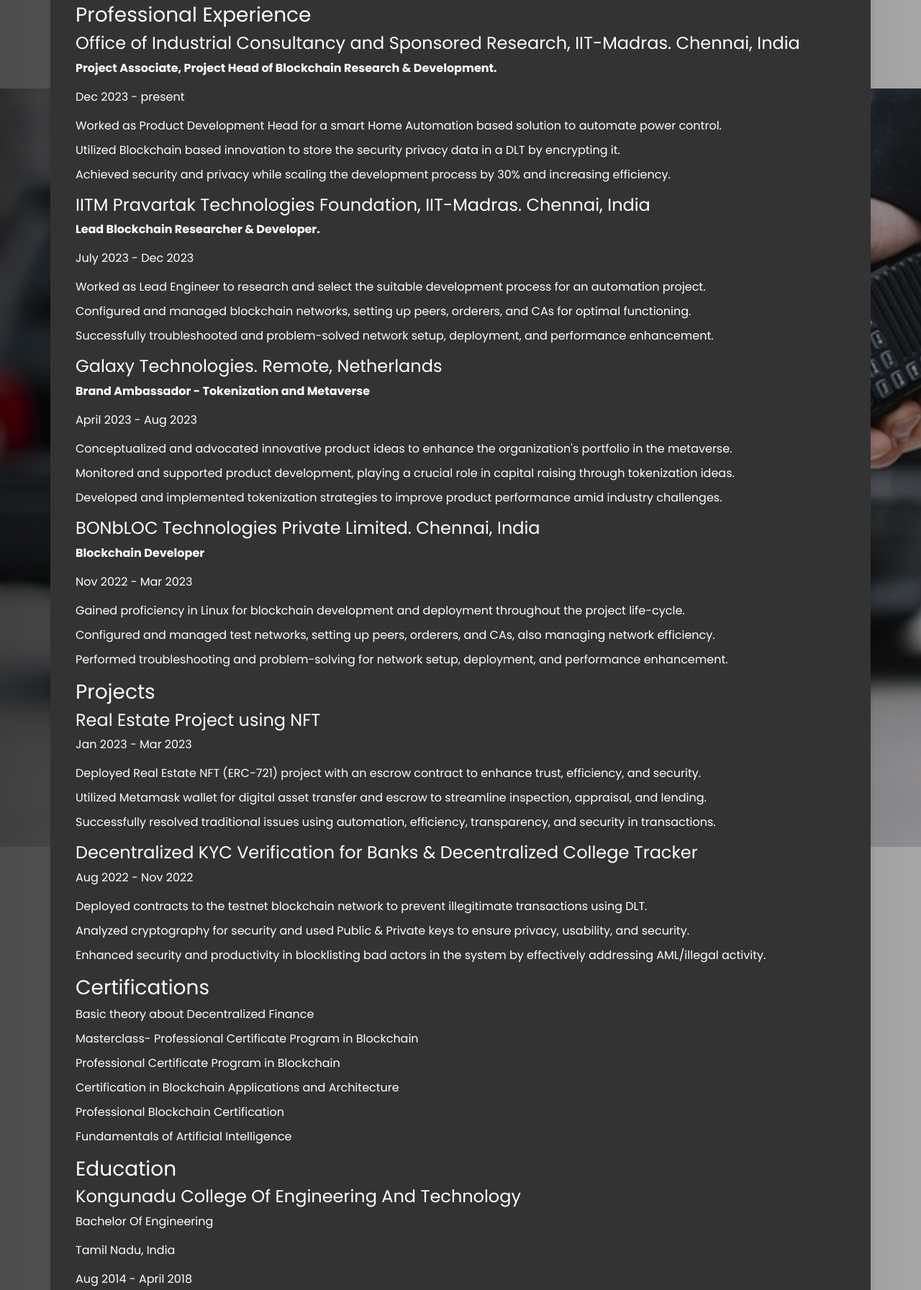
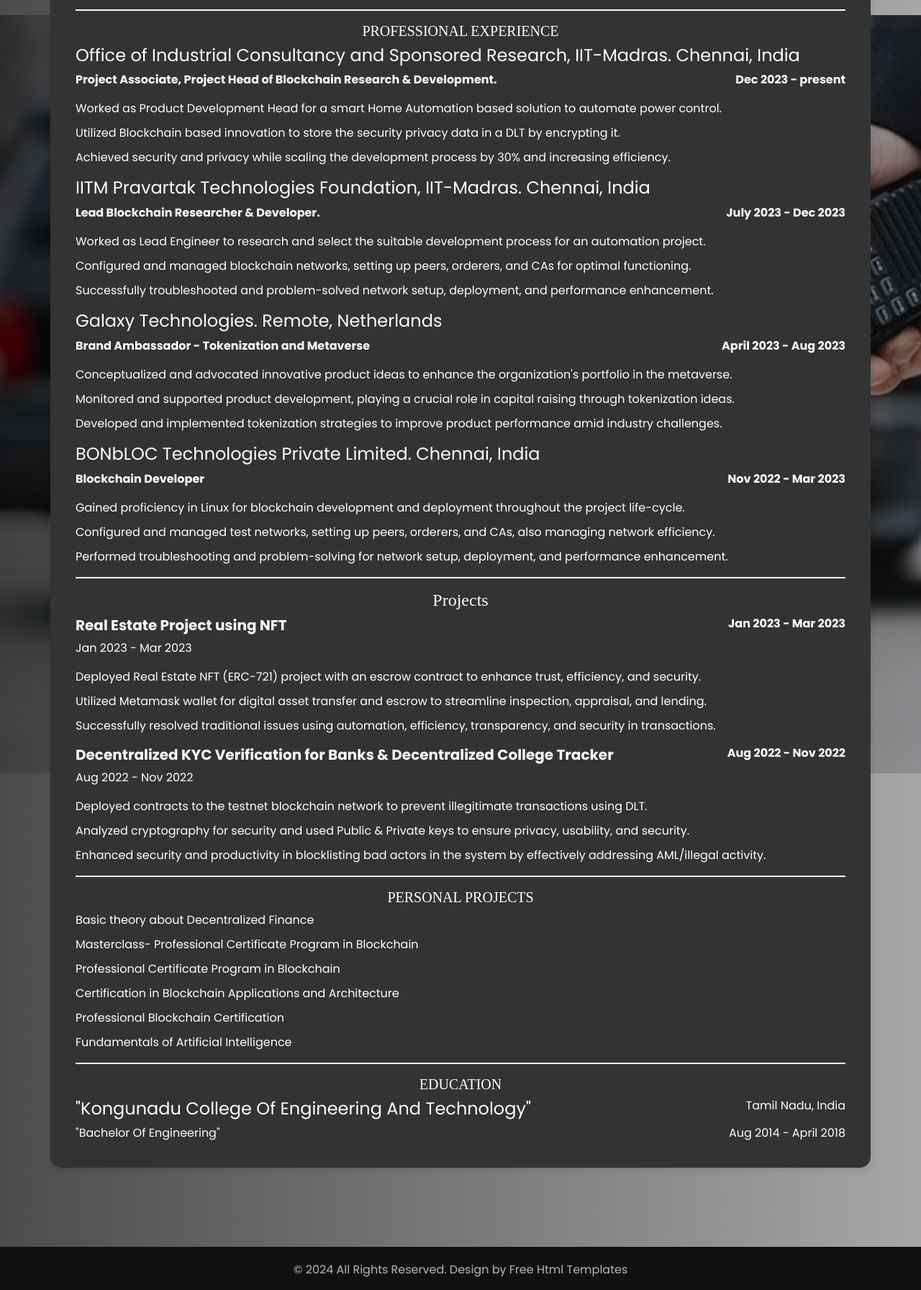
Before and after one commit to vigneshbalu96/Git_Portfolio, a plain HTML site: page contact.html in a window 1280 px wide. Shown: the part 769-2562 px from the top of the page at 72% size. Drawn offline with Linux system fonts and the light colour scheme.

Commit message:
Added Alignment

```diff
--- a/contact.html
+++ b/contact.html
@@ -198,56 +198,82 @@
                 <p>+91 8870915438 | <a href="mailto:vigneshbalu96@gmail.com" target="_blank">vigneshbalu96@gmail.com</a> | <a href="https://www.linkedin.com/in/10vb/" target="_blank">LinkedIn</a> | <a href="https://github.com/vigneshbalu96" target="_blank">Github</a></p>
                 <p>Experienced Blockchain specialist with over 2 years in major blockchains including Bitcoin, Ethereum, DeFi, crypto, ZK Proof, and L-2 technologies. Skilled in developing secure and efficient smart contract DApps, poised to drive growth in the blockchain ecosystem through expertise in DeFi, Blockchain, and Smart Contract development.</p>
 
-                <h3>Skills</h3>
+                <hr style="border: none; height: 2px; background-color: white;">
+
+                <h5 style="text-align: center; font-family: 'Times New Roman', serif;">SKILLS</h5>
                 <p>Tech Stack: Blockchain | DeFi | CryptoCurrency | Smart Contract | ZKP | Cryptography | Consensus | Algorithms | Web3.js | Ethers.js</p>
                 <p>Tools: VS-Code | Remix IDE | Foundry | Hardhat | Truffle | Docker | k8s.</p>
                 <p>Blockchains: Public, Private and Enterprise Blockchains.</p>
                 <p>OS: Mac | Linux | Windows</p>
                 <p>Language: Solidity | JS</p>
 
-                <h3>Professional Experience</h3>
+                <hr style="border: none; height: 2px; background-color: white;">
+
+                <h5 style="text-align: center; font-family: 'Times New Roman', serif;">PROFESSIONAL EXPERIENCE</h5>
                 <h4>Office of Industrial Consultancy and Sponsored Research, IIT-Madras. Chennai, India</h4>
-                <p><strong>Project Associate, Project Head of Blockchain Research & Development.</strong></p>
-                <p>Dec 2023 - present</p>
+                <p><strong>
+                  Project Associate, Project Head of Blockchain Research & Development.
+                  <span style="float: right; font-size: 16px;"> Dec 2023 - present </span>
+                </strong></p>
                 <ul>
                   <li> Worked as Product Development Head for a smart Home Automation based solution to automate power control.</li>
                   <li>Utilized Blockchain based innovation to store the security privacy data in a DLT by encrypting it.</li>
                   <li>Achieved security and privacy while scaling the development process by 30% and increasing efficiency.</li>
                 </ul>
                 <h4>IITM Pravartak Technologies Foundation, IIT-Madras. Chennai, India</h4>
-                <p><strong>Lead Blockchain Researcher & Developer.</strong></p>
-                <p>July 2023 - Dec 2023</p>
+                <p><strong>
+                  Lead Blockchain Researcher & Developer.
+                  <span style="float: right; font-size: 16px;"> July 2023 - Dec 2023 </span>
+                </strong></p>
                 <ul>
                   <li>Worked as Lead Engineer to research and select the suitable development process for an automation project.</li>
                   <li>Configured and managed blockchain networks, setting up peers, orderers, and CAs for optimal functioning.</li>
                   <li>Successfully troubleshooted and problem-solved network setup, deployment, and performance enhancement.</li>
                 </ul>
                 <h4>Galaxy Technologies. Remote, Netherlands</h4>
-                <p><strong>Brand Ambassador - Tokenization and Metaverse</strong></p>
-                <p>April 2023 - Aug 2023</p>
+                <p><strong>
+                  Brand Ambassador - Tokenization and Metaverse
+                  <span style="float: right; font-size: 16px;"> April 2023 - Aug 2023 </span>
+                </strong></p>
                 <ul>
                   <li>Conceptualized and advocated innovative product ideas to enhance the organization's portfolio in the metaverse.</li>
                   <li>Monitored and supported product development, playing a crucial role in capital raising through tokenization ideas.</li>
                   <li>Developed and implemented tokenization strategies to improve product performance amid industry challenges.</li>
                 </ul>
                 <h4>BONbLOC Technologies Private Limited. Chennai, India</h4>
-                <p><strong>Blockchain Developer</strong></p>
-                <p>Nov 2022 - Mar 2023</p>
+                <p>
+                  <strong>
+                    Blockchain Developer
+                    <span style="float: right; font-size: 16px;"> Nov 2022 - Mar 2023</span>
+                  </strong>
+                </p>
                 <ul>
                   <li>Gained proficiency in Linux for blockchain development and deployment throughout the project life-cycle.</li>
                   <li>Configured and managed test networks, setting up peers, orderers, and CAs, also managing network efficiency.</li>
                   <li>Performed troubleshooting and problem-solving for network setup, deployment, and performance enhancement.</li>
                 </ul>
 
-                <h3>Projects</h3>
-                <h4>Real Estate Project using NFT</h4>
+                <hr style="border: none; height: 2px; background-color: white;">
+
+                <h4 style="text-align: center; font-family: 'Times New Roman', serif;">Projects</h4>
+                <h5>
+                  <strong>
+                    Real Estate Project using NFT
+                    <span style="float: right; font-size: 16px;"> Jan 2023 - Mar 2023</span>
+                  </strong>
+                </h5>
                 <p>Jan 2023 - Mar 2023</p>
                 <ul>
                   <li>Deployed Real Estate NFT (ERC-721) project with an escrow contract to enhance trust, efficiency, and security.</li>
                   <li>Utilized Metamask wallet for digital asset transfer and escrow to streamline inspection, appraisal, and lending.</li>
                   <li>Successfully resolved traditional issues using automation, efficiency, transparency, and security in transactions.</li>
                 </ul>
-                <h4>Decentralized KYC Verification for Banks & Decentralized College Tracker</h4>
+                <h5>
+                  <strong>
+                    Decentralized KYC Verification for Banks & Decentralized College Tracker
+                    <span style="float: right; font-size: 16px;"> Aug 2022 - Nov 2022 </span>
+                  </strong>
+                </h5>
                 <p>Aug 2022 - Nov 2022</p>
                 <ul>
                   <li>Deployed contracts to the testnet blockchain network to prevent illegitimate transactions using DLT.</li>
@@ -255,7 +281,9 @@
                   <li>Enhanced security and productivity in blocklisting bad actors in the system by effectively addressing AML/illegal activity.</li>
                 </ul>
 
-                <h3>Certifications</h3>
+                <hr style="border: none; height: 2px; background-color: white;">
+
+                <h5 style="text-align: center; font-family: 'Times New Roman', serif;">PERSONAL PROJECTS</h5>
                 <ul>
                   <li>Basic theory about Decentralized Finance</li>
                   <li>Masterclass- Professional Certificate Program in Blockchain</li>
@@ -265,11 +293,17 @@
                   <li>Fundamentals of Artificial Intelligence</li>
                 </ul>
 
-                <h3>Education</h3>
-                <h4>Kongunadu College Of Engineering And Technology</h4>
-                <p>Bachelor Of Engineering</p>
-                <p>Tamil Nadu, India</p>
-                <p>Aug 2014 - April 2018</p>
+                <hr style="border: none; height: 2px; background-color: white;">
+
+                <h5 style="text-align: center; font-family: 'Times New Roman', serif;">EDUCATION</h5>
+                <h4>
+                  "Kongunadu College Of Engineering And Technology"
+                  <span style="float: right; font-size: 16px ">Tamil Nadu, India</span>
+                </h4>
+                <p>
+                  "Bachelor Of Engineering"
+                  <span style="float: right; font-size: 16px;">Aug 2014 - April 2018</span>
+                </p>
               </div>
             </section>
           </div>
```
Also changed, not shown: index.html (+1 -1 lines).
